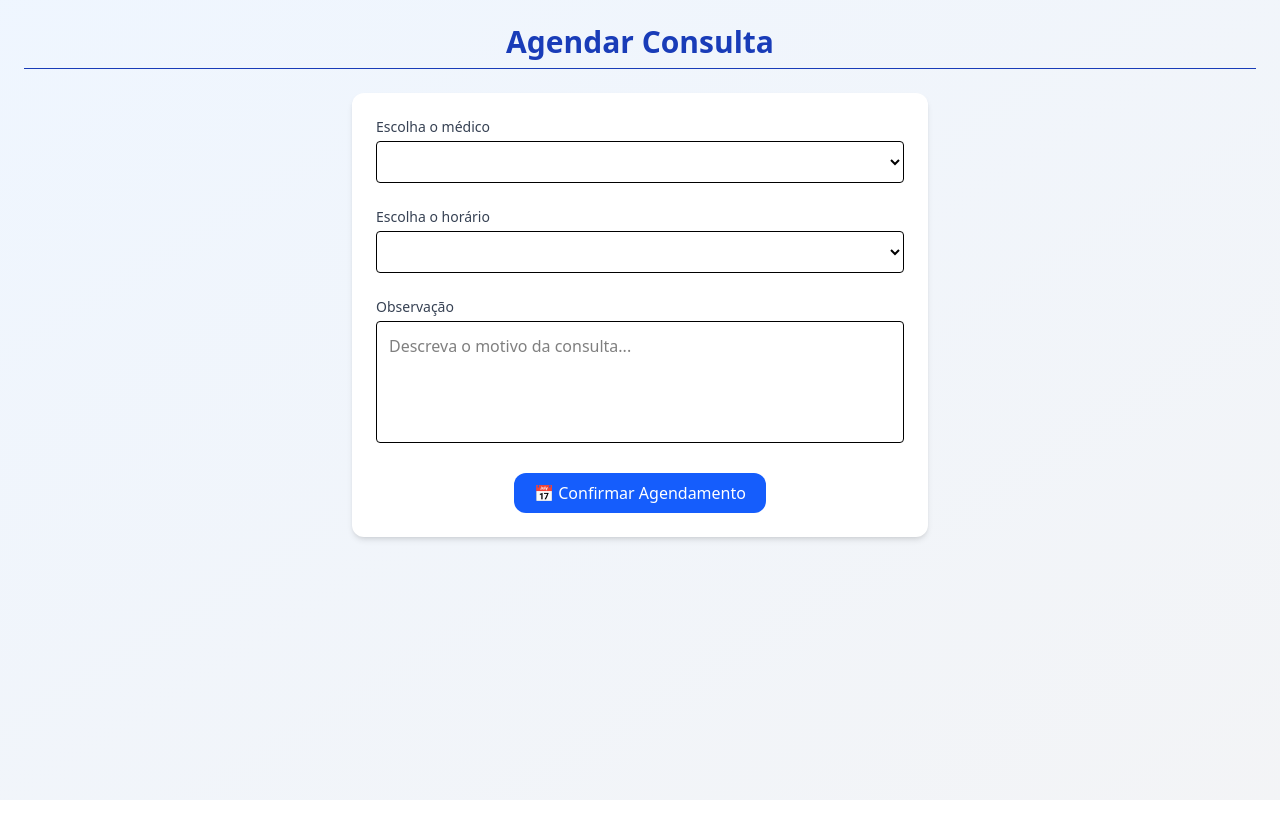
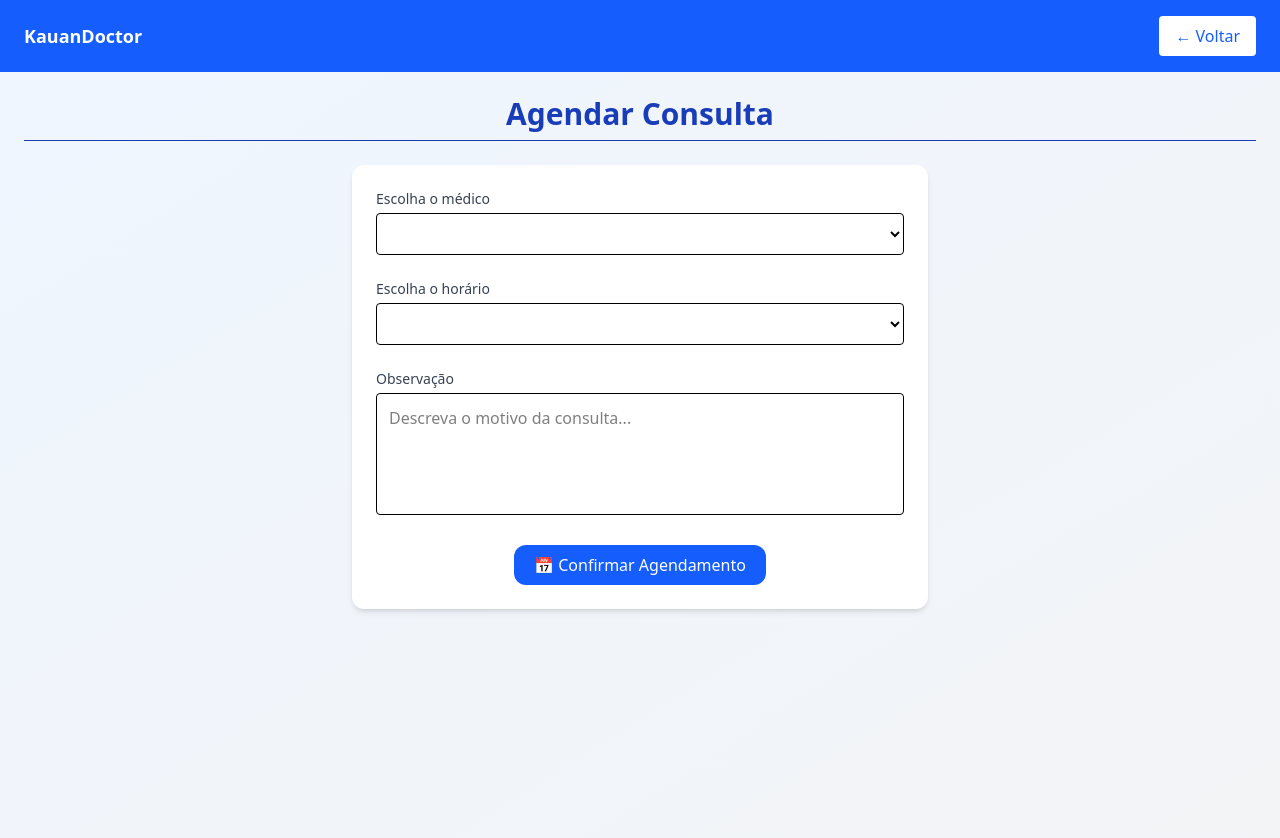
Before and after one commit to Dev-Souza/kauan_doctor_front, an Angular app: page /consulta in a window 1280 px wide. Shown: the top 838 px of the page. Before the commit the page ends 800 px from the top, so only its background shows below. Built offline with nearby package versions, Linux system fonts and the light colour scheme.

Commit message:
feat: add import de header pattern em consulta

```diff
--- a/src/app/pages/cadastro-consulta-page/cadastro-consulta-page.html
+++ b/src/app/pages/cadastro-consulta-page/cadastro-consulta-page.html
@@ -1,3 +1,4 @@
+<app-header-pattern></app-header-pattern>
 <div class="p-6 bg-gradient-to-br from-blue-50 to-gray-100 min-h-screen">
   <h1 class="text-3xl font-bold text-blue-800 mb-6 border-b pb-2 text-center">Agendar Consulta</h1>
 
--- a/src/app/pages/cadastro-consulta-page/cadastro-consulta-page.ts
+++ b/src/app/pages/cadastro-consulta-page/cadastro-consulta-page.ts
@@ -3,10 +3,11 @@ import { Component } from '@angular/core';
 import { FormsModule } from '@angular/forms';
 import { CadastroConsultaPayload } from '../../models/cadastro-consulta-payload';
 import { StatusConsulta } from '../../models/enums/status-consulta-enum';
+import { HeaderPattern } from "../../components/headers/header-pattern/header-pattern";
 
 @Component({
   selector: 'app-cadastro-consulta-page',
-  imports: [CommonModule, FormsModule],
+  imports: [CommonModule, FormsModule, HeaderPattern],
   templateUrl: './cadastro-consulta-page.html',
   styleUrl: './cadastro-consulta-page.css'
 })
```
